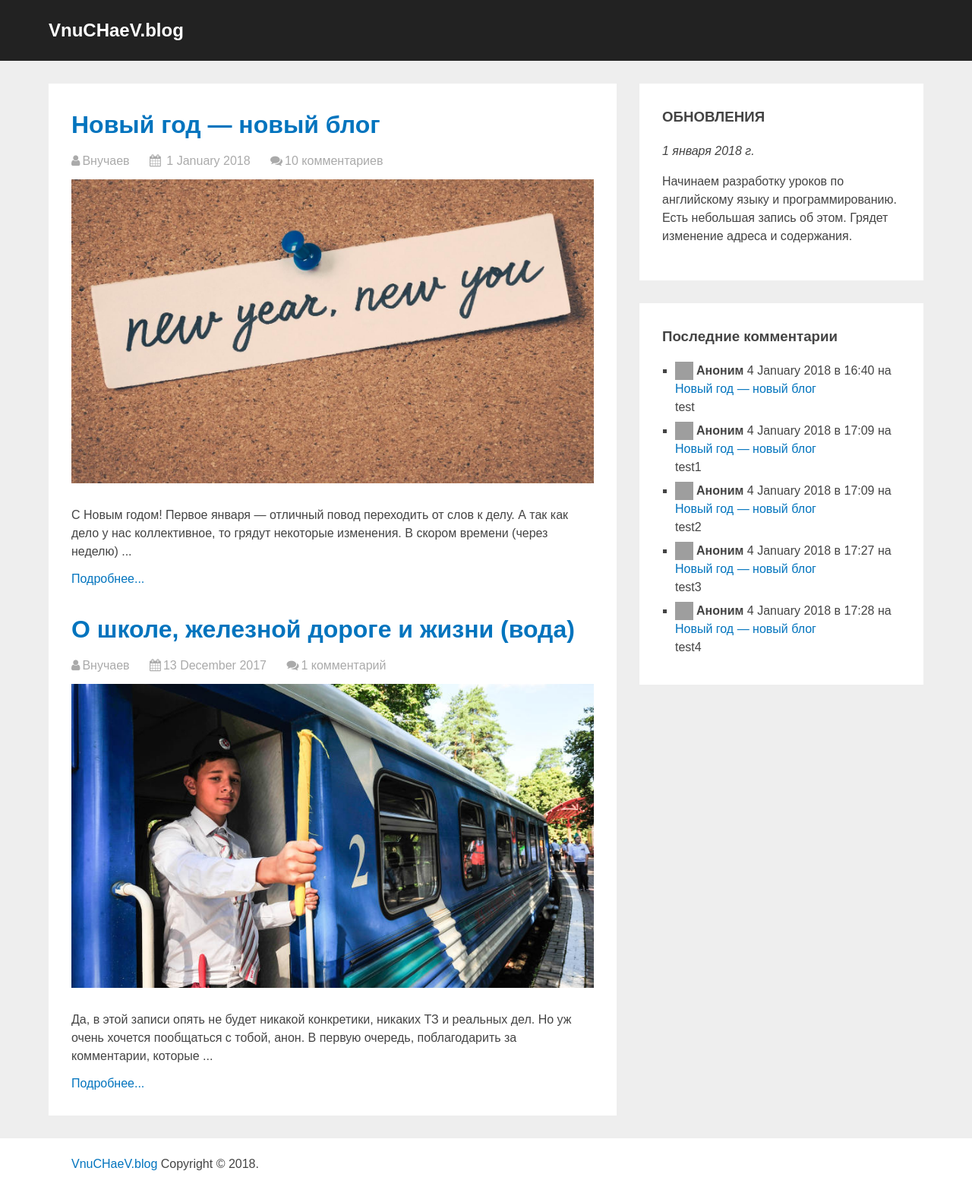
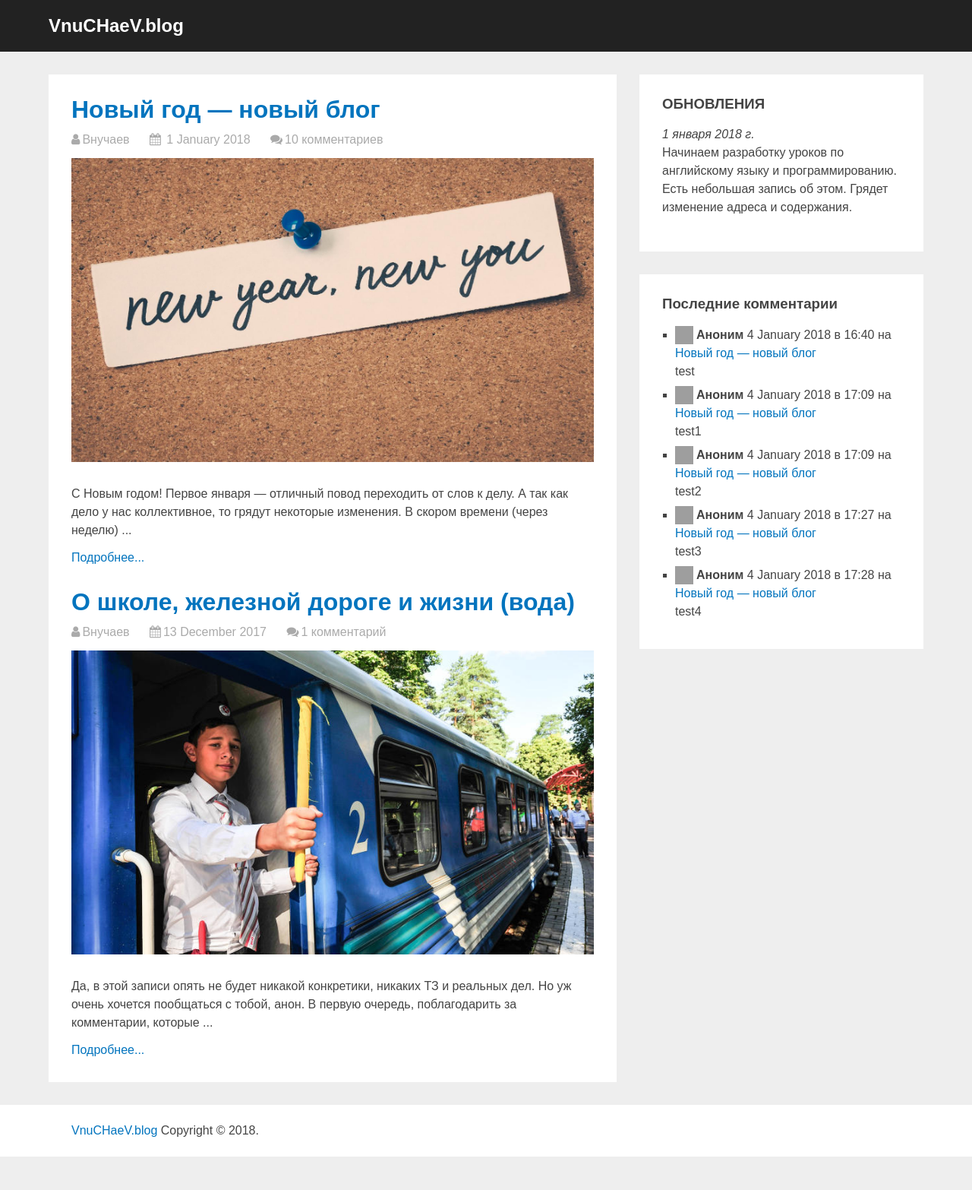
Before and after one commit to vitoyucepi/blog, a Jekyll site: the page built from index.html, in a window 1280 px wide. Shown: the whole page at 76% size. Built offline with Jekyll 4.4.1, drawn with Linux system fonts in a browser that asks for light colours; after the commit the page ends 1522 px from its top, so only the background shows below that; grey boxes are pictures that could not be loaded.

```diff
--- a/_includes/updates.md
+++ b/_includes/updates.md
@@ -1,6 +1,5 @@
 ### ОБНОВЛЕНИЯ
 
 *1 января 2018 г.*
-
 Начинаем разработку уроков по английскому языку и программированию.
 Есть небольшая запись об этом. Грядет изменение адреса и содержания.
--- a/css/default.css
+++ b/css/default.css
@@ -11,6 +11,10 @@
     font-family: sans-serif;
     color: #444;
     line-height: 1.5;
+}
+
+h1, h2, h3, h4, h5, h6 {
+    line-height: 1;
 }
 
 #header {
```
